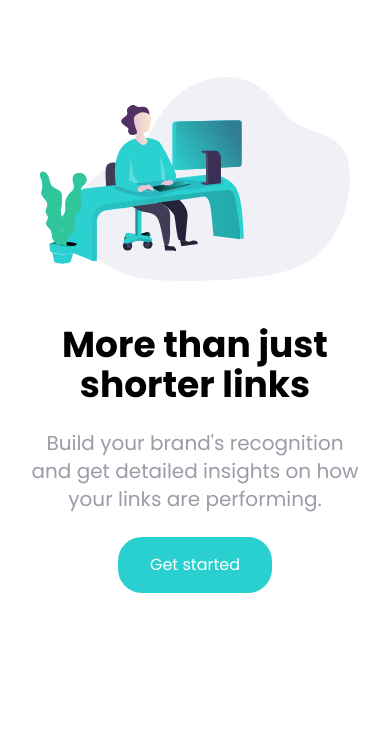
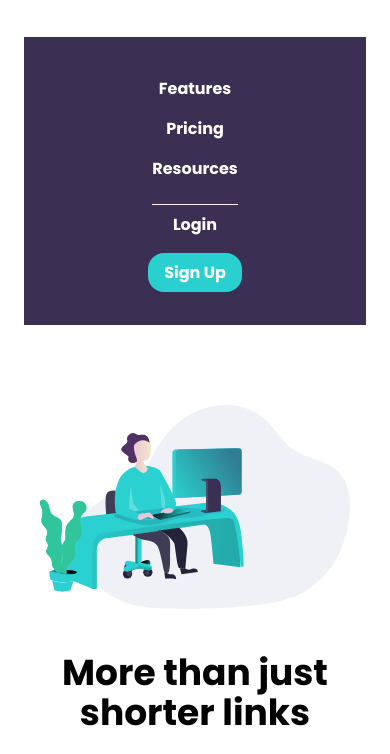
Before and after one commit to AhmaadAlharbi/shortly-with-Tailwind---frontendmentor, a website: page index.html in a window 390 px wide. Both pictures are taken after a click on the element 332 px from the left and 51 px from the top of the page. Shown: the part 74-828 px from the top of the page. Drawn offline with Linux system fonts and the light colour scheme.

Commit message:
add mobile nav

```diff
--- a/index.html
+++ b/index.html
@@ -61,13 +61,53 @@
             </div>
           </div>
           <!-- menu icon -->
-          <div class="md:hidden flex-col items-center cursor-pointer px-4">
+          <div
+            class="md:hidden flex-col items-center cursor-pointer px-4"
+            id="burger"
+          >
             <div class="w-[35px] h-[5px] my-[6px] bg-black"></div>
             <div class="w-[35px] h-[5px] my-[6px] bg-black"></div>
             <div class="w-[35px] h-[5px] my-[6px] bg-black"></div>
           </div>
         </nav>
         <!-- mobile NAV -->
+        <div id="mobile-nav" class="hidden duration-500 transition-all">
+          <div
+            class="md:hidden bg-darkViolet max-w-6xl px-20 relative text-white font-bold mt-10 py-10 space-y-8 flex flex-col h-full"
+          >
+            <div
+              class="flex text-white flex-col items-center space-y-4 md:hidden"
+            >
+              <div class="group">
+                <a href="" class="group-hover:text-veryDarkBlue">Features</a>
+              </div>
+              <div class="group">
+                <a href="" class="group-hover:text-veryDarkBlue">Pricing</a>
+              </div>
+              <div class="group">
+                <a
+                  href=""
+                  class="group-hover:text-veryDarkBlue border-b border-gray-100 pb-6 w-full text-center"
+                  >Resources</a
+                >
+              </div>
+            </div>
+
+            <!-- buttoms links -->
+            <div class="flex flex-col space-y-6 md:hidden items-center">
+              <div class="group text-white">
+                <a href="" class="group-hover:text-veryDarkBlue">Login</a>
+              </div>
+              <div class="group">
+                <a
+                  href=""
+                  class="bg-cyan text-white py-2 px-4 rounded-2xl hover:opacity-80"
+                  >Sign Up</a
+                >
+              </div>
+            </div>
+          </div>
+        </div>
         <!-- LANDING PAGE -->
         <div
           class="relative flex py-20 mb-52 flex-col-reverse flex-wrap justify-between items-center md:flex-row max-w-8xl md:mt-20"
--- a/js/script.js
+++ b/js/script.js
@@ -5,6 +5,13 @@ const api_base = "https://api.shrtco.de/v2/shorten?url=";
 const linksDiv = document.getElementById("links");
 const innerLinksDiv = document.getElementById("inner-links");
 const error = document.getElementById("error");
+const burger = document.getElementById("burger");
+const mobileNav = document.getElementById("mobile-nav");
+
+//toggle mobile nav
+burger.addEventListener("click", () => {
+  mobileNav.classList.toggle("hidden");
+});
 //validation
 const isValidUrl = (urlString) => {
   var urlPattern = new RegExp(
```
Also changed, not shown: css/style.css.
